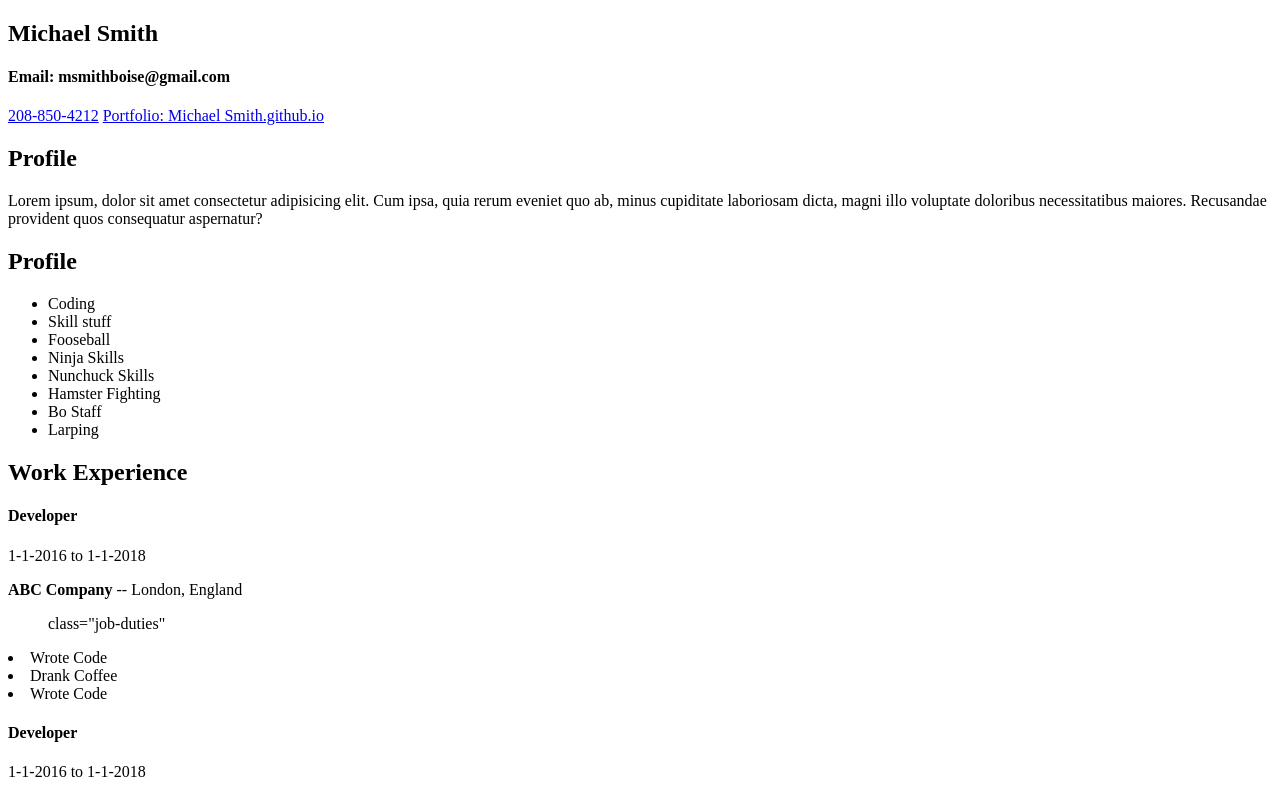
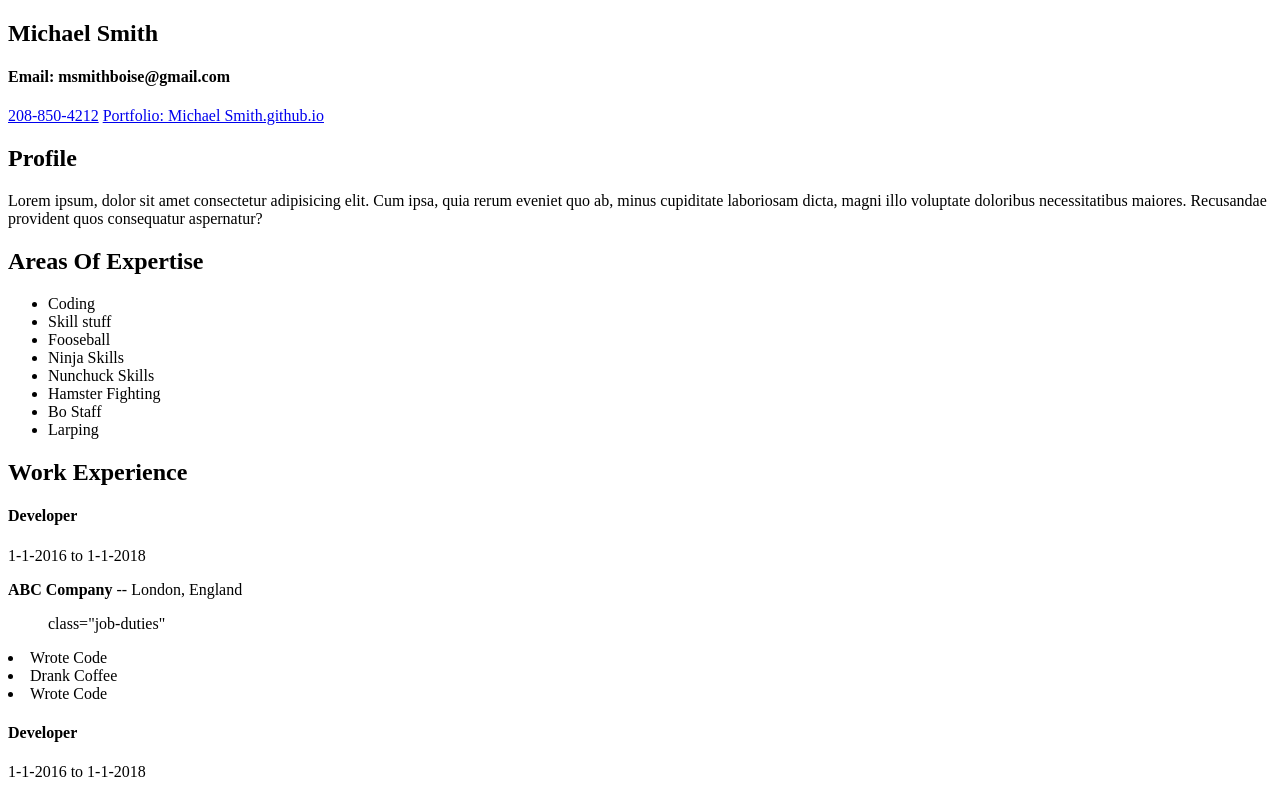
Before and after one commit to msmithboise/resume, a plain HTML site: page index.html in a window 1280 px wide. Shown: the top 794 px of the page. Drawn offline with Linux system fonts and the light colour scheme.

Commit message:
resume change 2

```diff
--- a/index.html
+++ b/index.html
@@ -30,7 +30,7 @@
         </div>
 
         <div class="catagory areas-of-expertise">
-            <h2>Profile</h2>
+            <h2>Areas Of Expertise</h2>
             <ul>
                 <li>Coding</li>
                 <li>Skill stuff</li>
```
